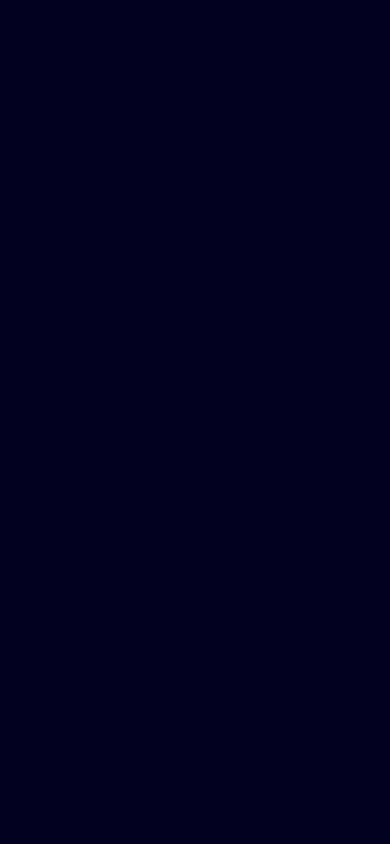
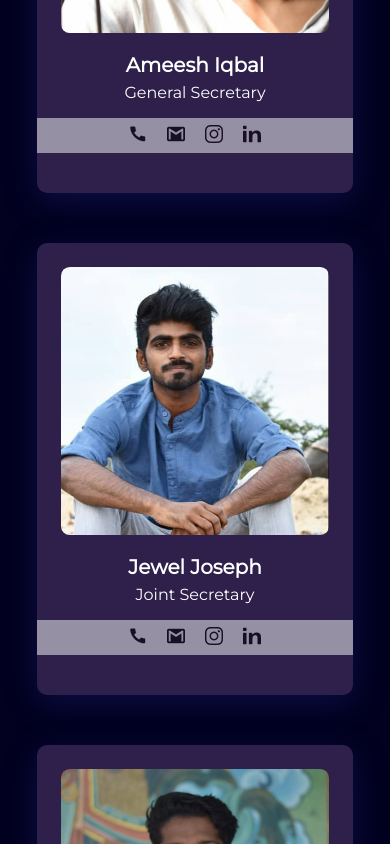
Before and after one commit to NevilleAntony98/Excel-2020, a React (Create React App) app: page /#/contacts in a window 390 px wide. Before the commit this address led to /#/. Shown: the part 880-1724 px from the top of the page. Before the commit the page ends 844 px from the top, so only its background shows below. Built offline with nearby package versions, Linux system fonts and the light colour scheme.

Commit message:
background

```diff
--- a/package.json
+++ b/package.json
@@ -10,6 +10,7 @@
     "axios": "^0.20.0",
     "dayjs": "^1.9.6",
     "loadjs": "^4.2.0",
+    "particles-bg": "^2.5.0",
     "react": "^17.0.1",
     "react-dom": "^17.0.1",
     "react-dropdown": "^1.9.0",
--- a/src/App.js
+++ b/src/App.js
@@ -13,7 +13,7 @@ import Contacts from './pages/contacts';
 
 import './App.scss';
 import NavProfileIcon from './components/NavProfileIcon';
-
+import ParticlesBg from 'particles-bg';
 const App = () => {
   const setIsLoggedIn = useState(false)[1];
 
@@ -49,6 +49,7 @@ const App = () => {
         <Redirect to="/" />
       </Switch>
       </div>
+      <ParticlesBg type="circle" bg={true} />
     </div>
   );
 };
--- a/src/App.scss
+++ b/src/App.scss
@@ -2,7 +2,7 @@
 @import './sass/variables.scss';
 
 .app-container {
-  height: 100vh;
+  height: 100%;
   width: 100%;
   font-family: 'Montserrat';
 
@@ -58,6 +58,11 @@
   position: relative;
 }
 
+.backdrop-filter-blur{
+  background: rgba( 255, 255, 255, 0.45 );
+  box-shadow: 0 8px 32px 0 rgba( 31, 38, 135, 0.37 );
+  border-radius: 10px;
+}
 /* support backdrop-filter */
 @supports ( (-webkit-backdrop-filter: blur(1px)) or (backdrop-filter: blur(1px)) ) {
   .backdrop-filter-blur {
--- a/src/pages/contacts/ContactCard.js
+++ b/src/pages/contacts/ContactCard.js
@@ -26,7 +26,7 @@ export default class ContactCard extends Component{
             <div className={styles["name"]}>{this.props.details.name}</div>
             <div className={styles["desig"]}>{this.props.details.desig}</div>
             </div> */}
-            <div className="contact-card">
+            <div className="contact-card backdrop-filter-blur">
                     <div className="contact-card-img">
                         <img src={this.props.details.img} alt="" />
                     </div>
--- a/src/pages/contacts/ContactCard.scss
+++ b/src/pages/contacts/ContactCard.scss
@@ -25,9 +25,14 @@
     // border-radius: 0.55rem;
     // background-color: $bg-color !important; // original color
 
-    background: rgba(13, 11, 41, 0.8);
-    border: 1px solid rgba(255, 255, 255, 0.18);
+    background: rgba(195, 138, 221, 0.233) !important;
+    box-shadow: 0 8px 32px 0 rgba( 31, 38, 135, 0.37 );
     border-radius: 20px;
+    -webkit-backdrop-filter: blur(10.5px);
+    backdrop-filter: blur(10.5px);
+    // background: rgba(13, 11, 41, 0.8);
+    // border: 1px solid rgba(255, 255, 255, 0.18);
+    // border-radius: 20px;
     // box-shadow: 10px -90px 90px #02011f;
 }
 
--- a/src/pages/contacts/index.js
+++ b/src/pages/contacts/index.js
@@ -1,12 +1,16 @@
 import HeaderBar from '../../shared-components/header-bar';
 import ContactMain from './ContactMain';
 // import Background from '../../components/Background';
+
+
+
 const Schedule = () => {
   return (
     <div>
       <HeaderBar title="Contacts" subtitle="Excel2020" />
       <ContactMain />
       {/* <Background /> */}
+
     </div>
   );
 };
--- a/src/pages/events/index.js
+++ b/src/pages/events/index.js
@@ -1,6 +1,6 @@
 import HeaderBar from '../../shared-components/header-bar';
 import EventsContainer from './events-container';
-// import Background from '../../components/Background';
+import Background from '../../components/Background';
 
 const Events = () => {
   return (
--- a/src/pages/home/index.js
+++ b/src/pages/home/index.js
@@ -17,6 +17,7 @@ export default class Home extends Component {
     render() {
         return (
           <div className="home-body">
+          <div className="home-sidebar-background-hide"></div>
             <HomeAnimation />
             <div className="home-register">
               Register
@@ -42,6 +43,9 @@ export default class Home extends Component {
                 </div>
               </div>
             </div>
+            <div className="home-sections">
+
+            </div>
             <div className="home-legacy backdrop-filter-blur">
               <h1>LEGACY</h1>
               <div className="legacy-container">
@@ -62,7 +66,7 @@ export default class Home extends Component {
                 <a href="https://2017.excelmec.org/#/"><img src={excel2017} alt=""/></a>
                 <a href="https://2016.excelmec.org/#/home/"><img src={excel2016} className="excel-2016" alt=""/></a>
               </div>
-              <div className="previous-sites">
+              <div className="previous-sites social">
                 <a href="https://www.facebook.com/excelmec/"><svg xmlns="http://www.w3.org/2000/svg" viewBox="0 0 320 512"><path className="social-media facebook" d="M279.14 288l14.22-92.66h-88.91v-60.13c0-25.35 12.42-50.06 52.24-50.06h40.42V6.26S260.43 0 225.36 0c-73.22 0-121.08 44.38-121.08 124.72v70.62H22.89V288h81.39v224h100.17V288z"></path></svg>
                 </a>
                 <a href="https://www.instagram.com/excelmec/"><svg xmlns="http://www.w3.org/2000/svg" viewBox="0 0 448 512"><path className="social-media instagram" d="M224.1 141c-63.6 0-114.9 51.3-114.9 114.9s51.3 114.9 114.9 114.9S339 319.5 339 255.9 287.7 141 224.1 141zm0 189.6c-41.1 0-74.7-33.5-74.7-74.7s33.5-74.7 74.7-74.7 74.7 33.5 74.7 74.7-33.6 74.7-74.7 74.7zm146.4-194.3c0 14.9-12 26.8-26.8 26.8-14.9 0-26.8-12-26.8-26.8s12-26.8 26.8-26.8 26.8 12 26.8 26.8zm76.1 27.2c-1.7-35.9-9.9-67.7-36.2-93.9-26.2-26.2-58-34.4-93.9-36.2-37-2.1-147.9-2.1-184.9 0-35.8 1.7-67.6 9.9-93.9 36.1s-34.4 58-36.2 93.9c-2.1 37-2.1 147.9 0 184.9 1.7 35.9 9.9 67.7 36.2 93.9s58 34.4 93.9 36.2c37 2.1 147.9 2.1 184.9 0 35.9-1.7 67.7-9.9 93.9-36.2 26.2-26.2 34.4-58 36.2-93.9 2.1-37 2.1-147.8 0-184.8zM398.8 388c-7.8 19.6-22.9 34.7-42.6 42.6-29.5 11.7-99.5 9-132.1 9s-102.7 2.6-132.1-9c-19.6-7.8-34.7-22.9-42.6-42.6-11.7-29.5-9-99.5-9-132.1s-2.6-102.7 9-132.1c7.8-19.6 22.9-34.7 42.6-42.6 29.5-11.7 99.5-9 132.1-9s102.7-2.6 132.1 9c19.6 7.8 34.7 22.9 42.6 42.6 11.7 29.5 9 99.5 9 132.1s2.7 102.7-9 132.1z"></path></svg>
--- a/src/pages/home/style.scss
+++ b/src/pages/home/style.scss
@@ -26,7 +26,16 @@
 
 }
 .home-body{
-    height: 240vh;
+    height: 245vh;
+    background-color:#02011f;
+}
+.home-sidebar-background-hide{
+    background-color:#02011f;
+    position: absolute;
+    bottom: 0;
+    left: 0;
+    width: 200px;
+    height: 50vh;
 }
 .home-sponsers{
     display: none;
@@ -68,7 +77,7 @@
 .home-legacy{
     position: absolute;
     transform: translateX(1%);
-    top: 120%;
+    top: 45%;
     width: 85%;
     padding: 40px;
     // background: rgba( 13, 11, 41, 0.80 );
@@ -78,7 +87,7 @@
     // -webkit-backdrop-filter: blur( 10.5px );
     border-radius: 20px;
     color: white;
-    box-shadow: 10px -90px 90px #02011f;
+    box-shadow: 10px -90px 90px #02011f !important;
     h1{
         font-size: 35px;
         letter-spacing: 1px;
@@ -154,12 +163,19 @@
             fill:#0e76a8;
         }
     }
+    .social{
+        background-color: rgba(255, 255, 255, 0.178) !important;
+        padding: 20px !important;
+        width: calc(100% + 40px) !important;
+        margin-left: -40px;
+        margin-top: 40px;
+    }
 }
 
 @media only screen and (max-width: 1200px) {
     .home-legacy{
         transform: translateX(-1%);
-        top: 120%;
+        top: 45%;
         width: 85%;
         padding: 40px;
     }
@@ -170,9 +186,16 @@
 @media only screen and (max-width: 1000px) {
     .home-legacy{
         transform: translateX(-1%);
-        top: 120%;
+        top: 45%;
         width: 85%;
         padding: 30px;
+    }
+    .social{
+        background-color: rgba(255, 255, 255, 0.178) !important;
+        padding: 20px !important;
+        width: calc(100% + 30px) !important;
+        margin-left: -30px !important;
+        margin-top: 40px;
     }
 }
 @media only screen and (max-width: 900px) {
@@ -200,6 +223,20 @@
             margin: 40px;
         }
     }
+    .previous-sites{
+        margin: 0  auto;
+        width: 40%;
+        img{
+            width: 70px;
+            margin: 10px;
+        }
+        .excel-2018{
+            width: 50px;
+        }
+        .excel-2016{
+            margin-left: -10px;
+        }
+    }
 }
 @media only screen and (max-width: 700px) {
     .college-excel-logo{
@@ -207,21 +244,49 @@
         width: 40%;
         img{
             width: 180px !important;
-            margin: 40px;
+            margin: 10px !important;
         }
     }
 }
 @media only screen and (max-width: 600px) {
     .home-legacy{
         transform: translateX(2.5%);
-        top: 120%;
+        top: 45%;
         width: 95%;
         padding: 40px 0px 100px 0px;
         h1{
             margin-left: 40px;
         }
+        .college-excel-logo{
+            margin: 0  auto;
+            width: 40%;
+            img{
+                width: 140px !important;
+                margin: 10px !important;
+            }
+        }
+        .previous-sites{
+            margin: 0  auto;
+            width: 40%;
+            img{
+                width: 50px;
+                margin: 10px;
+            }
+            .excel-2018{
+                width: 30px;
+            }
+            .excel-2016{
+                margin-left: -10px;
+            }
+        }
+        .social{
+            background-color: rgba(255, 255, 255, 0.178) !important;
+            padding: 20px !important;
+            width: 100% !important;
+            margin-left: 0px !important;
+            margin-top: 40px;
+            margin-right: 0 !important;
+
+        }
     }
 }
-@media only screen and (max-width: 350px) {
-
-}
```
Also changed, not shown: 1 other file (tests, documents, lock files or other folders).
